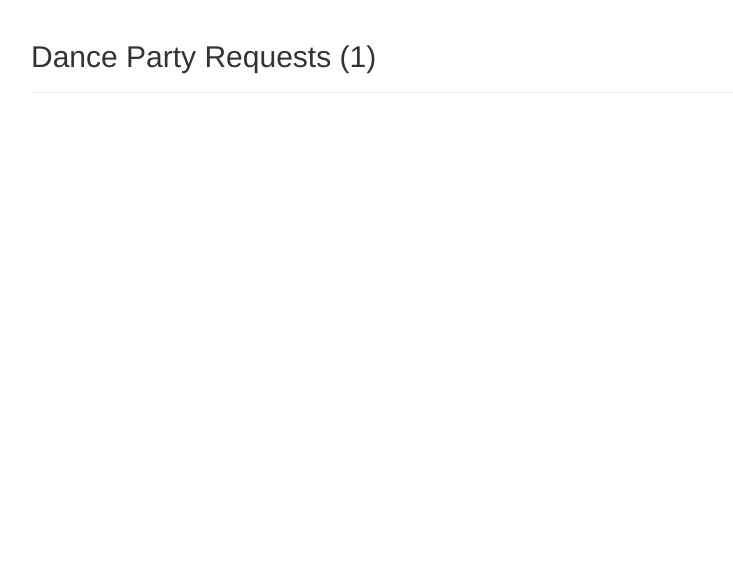
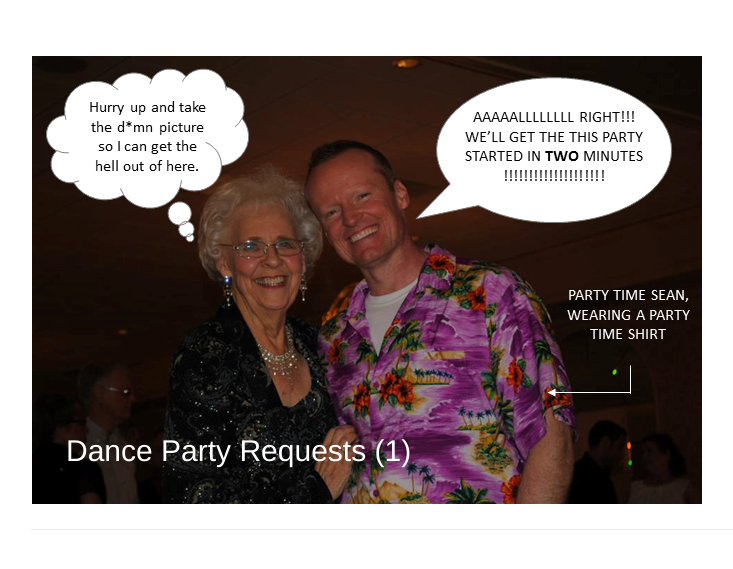
Before and after one commit to yanigisawa/party-requests, a Flask app: template app/templates/base.html in a window 1280 px wide. Shown: the top 569 px of the page, without its empty margins (39-772 px from the left). Run offline with Flask 2, Linux system fonts and the light colour scheme; the template is opened without the code that fills it: most values are stand-ins (such as "Sample title", 1, 10 or a date in 2020); some libraries are stand-ins or nearby versions.

Commit message:
- Adding Sean banner image

```diff
--- a/app/templates/base.html
+++ b/app/templates/base.html
@@ -26,16 +26,22 @@
         .songLabel { width: 70px; text-align: left; }
         .metaData { font-weight: bold; }
         td { padding: 2px; font-size: 1.25em; }
-        table { margin-bottom: 15px; }
+        table { margin-bottom: 15px; clear: both; }
+        .title { position: absolute; margin: 394px 0 0 35px; color: #ffffff}
+
+        .image { position: relative; width: 100%; }
+
     </style>
 </head>
 <body role="document">
 
     <div class="container" role="main">
 
-        <div class="page-header">
-            <h2>Dance Party Requests ({{ model.requestCount }})</h2>
+        <div class="page-header image">
+            <h2 class="title">Dance Party Requests ({{ model.requestCount }})</h2>
+            <img src="static/party time sean 5x7.png" />
         </div>
+
         {% block content %}{% endblock %}
 
     </div>
```
Also changed, not shown: app/static/party time sean 5x7.png (added), app/static/party time sean.png (added).
